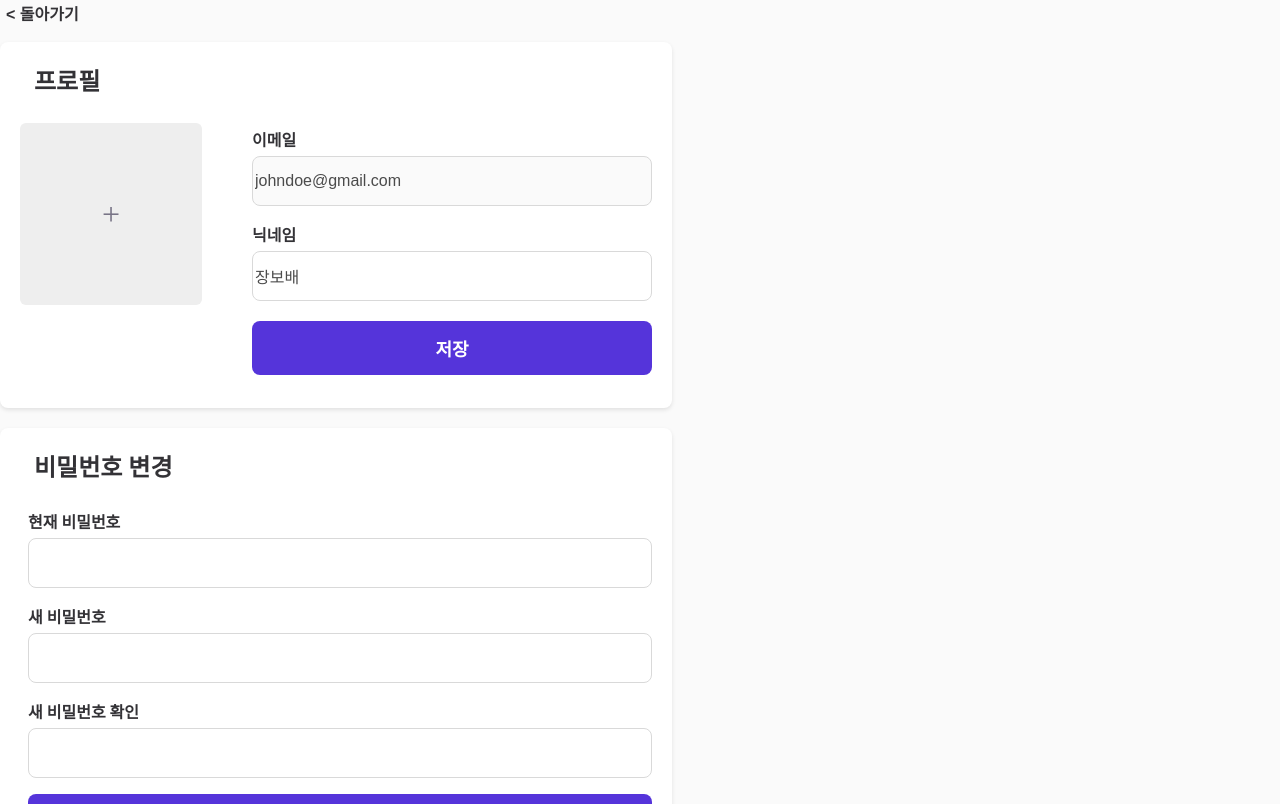
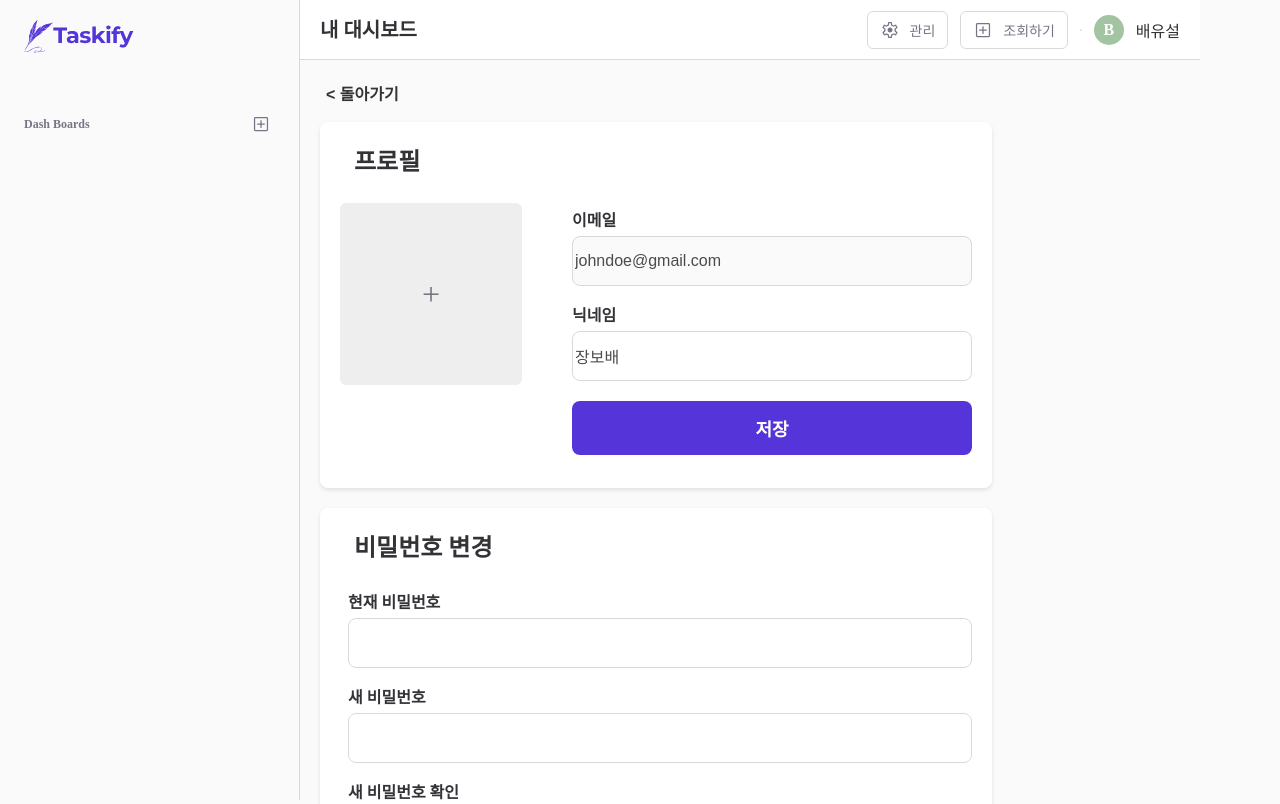
Before and after one commit to katej0320/taskify, a Next.js app: page /mypage in a window 1280 px wide. Shown: the top 804 px of the page. Built offline with nearby package versions, Linux system fonts and the light colour scheme.

Commit message:
feature: 마이페이지 nav,side 바 컴포넌트 추가가

```diff
--- a/pages/mypage/index.tsx
+++ b/pages/mypage/index.tsx
@@ -3,6 +3,8 @@
 import React, { useState } from "react";
 import { useRouter } from "next/navigation";
 import styles from "./mypage.module.scss";
+import NavBar from "@/src/components/nav/NavBar";
+import SideBar from "@/src/components/sidebar/SideBar";
 
 export default function ProfileSettings() {
   const router = useRouter();
@@ -41,6 +43,9 @@ export default function ProfileSettings() {
   };
 
   return (
+    <div className={styles.global}>
+    <NavBar></NavBar>
+    <SideBar></SideBar>
     <div className={styles.profileSettings}>
       {/* 돌아가기 버튼 */}
       <button className={styles.backButton} onClick={() => router.back()}>
@@ -116,5 +121,6 @@ export default function ProfileSettings() {
         </button>
       </div>
     </div>
+    </div>
   );
-}
+};
--- a/pages/mypage/mypage.module.scss
+++ b/pages/mypage/mypage.module.scss
@@ -1,4 +1,8 @@
 @import "../../styles/color";
+
+.global {
+    background-color: $gray1;
+}
 
 .backButton {
     background: none;
@@ -13,7 +17,9 @@
   }
 
 .profileSettings {
-  background-color: $gray1;
+  margin-top: 20px;
+  margin-left: 320px;
+
 
   .profileCard {
     width: 672px;
```
